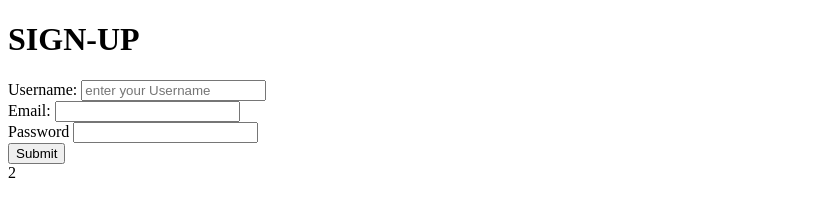
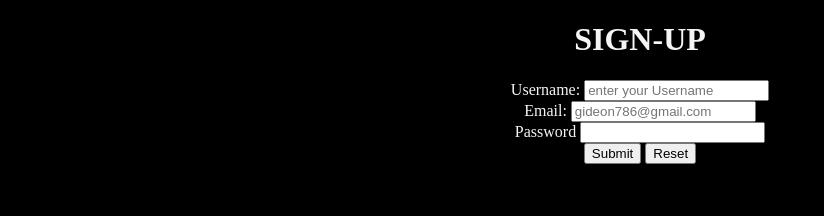
Before and after one commit to David-Savio/Paws-home, a plain HTML site: page form.html in a window 1280 px wide. Shown: the whole page, without its empty margins (0-824 px from the left). Drawn offline with Linux system fonts and the light colour scheme.

Commit message:
I created my login page, then i linked all my pages to my index.html

```diff
--- a/form.css
+++ b/form.css
@@ -0,0 +1,7 @@
+form{
+    text-align:center;
+}
+body{
+    background-color: black;
+    color: whitesmoke;
+}
--- a/form.html
+++ b/form.html
@@ -15,25 +15,19 @@
         <input type="text" name="Username" id="Username" placeholder="enter your Username" required>
         <br>
 
-        <label for="">Email:</label>
-        <input type="email" readonly>
+        <label for="email">Email:</label>
+        <input type="email" placeholder="gideon786@gmail.com" required>
         <br>
 
-        <label for="">Password</label>
-        <input type="password">
+        <label for="password">Password</label>
+        <input type="password" required>
         <br>
 
         <input type="submit" >
+        <input type="reset">
+
     </form>
 
-
- <div class="cover">
- <div id="one">
-    <div class="one">
-    <div class="two">2</div>
-    </div>
-   </div>
- </div>
 </body>
 
 </html>
--- a/index.html
+++ b/index.html
@@ -7,6 +7,8 @@
     <meta name="description" content="This page contains everything you need to know about dog purchasing">
     <title>Pawsome sales</title>
     <link rel="stylesheet" href="style.css">
+    <link rel="stylesheet" href="form.html">
+    <link rel="stylesheet" href="about.html">
 </head>
 <body>
     <header>
@@ -19,7 +21,7 @@
                     <a href="/about.html">Learn about us</a>
                 </li>
                 <li>
-                    <a href="#pictures">Paws PIctures</a>
+                    <a href="#pictures">Paws Pictures</a>
                 </li>
                 <li>
                     <a href="/more-breeds.html">Contact us</a>
--- a/style.css
+++ b/style.css
@@ -26,8 +26,8 @@ button a {
 }
 
 img{
-    width: 430px;
-    height: 430px;
+    width: 300px;
+    height: 300px;
     border-radius: 2%;
 }
 
```
